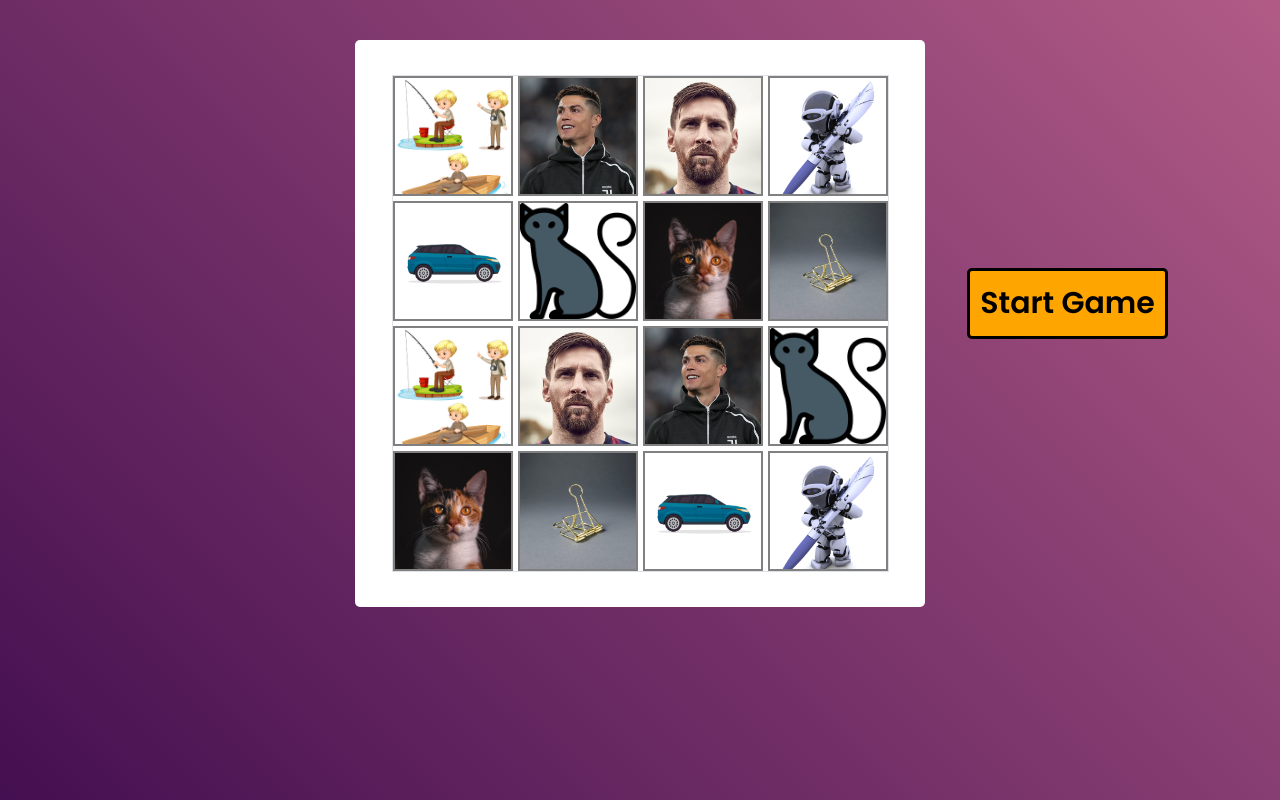
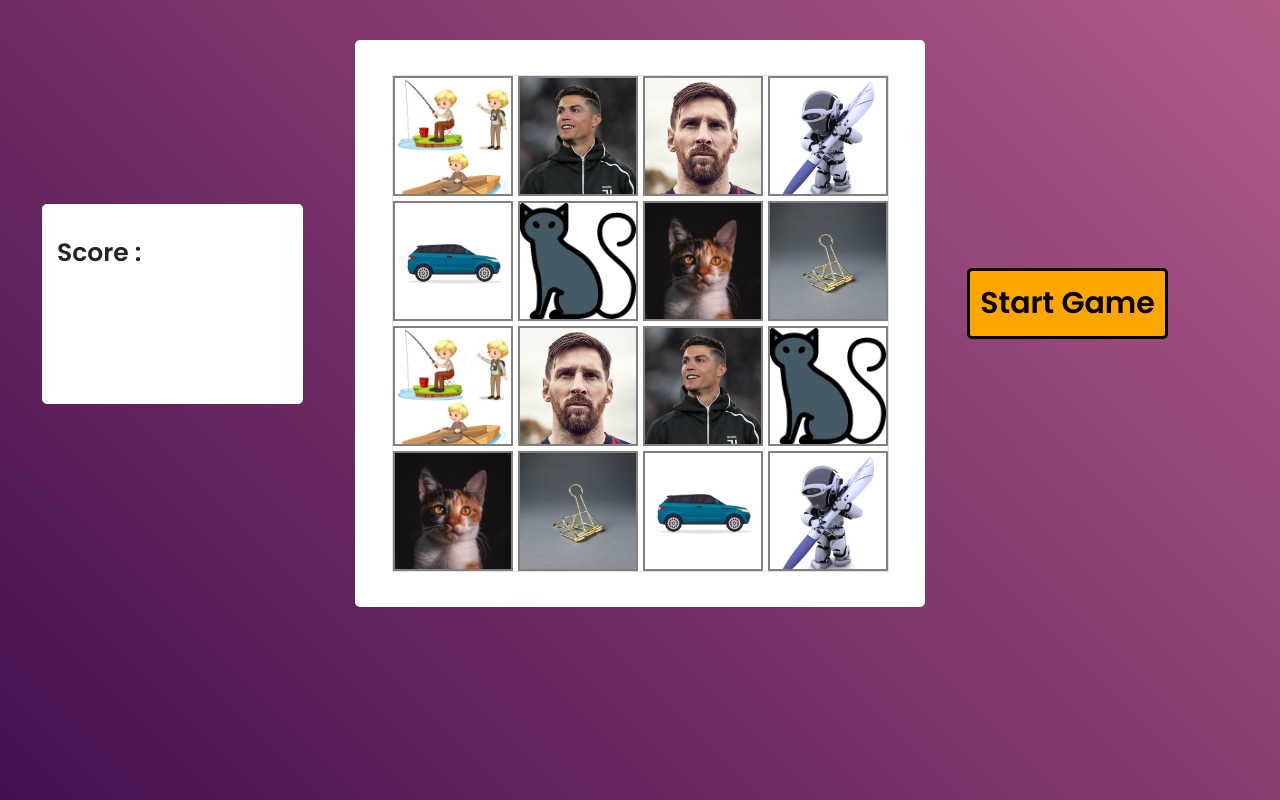
Before and after one commit to shafik720/Card-Memory-Game, a plain HTML site: page index.html in a window 1280 px wide. Drawn offline with Linux system fonts and the light colour scheme.

```diff
--- a/app.js
+++ b/app.js
@@ -26,6 +26,7 @@
 popCounter = document.querySelector('.pop-counter'),
 wrapper = document.querySelector('.wrapper'),
 resetBtn = document.querySelector('.reset-btn'),
+scoreNumber = document.getElementById('scoreNumber'),
 startBtn = document.querySelector('.start-game');
 
 
@@ -63,12 +64,13 @@
 
 })
 
-
+// -------------------------------  showing image function or main function
 let firstSelect, secondSelect;
 let selection = [];
 let idSelection = [];
+let x = 0;
+
 function showImg(any){
-
     firstSelect = any.querySelector('img').src;
     any.querySelector('img').style.opacity = '1';
     selection.push(firstSelect);
@@ -76,6 +78,8 @@
     if(selection.length==2){
         if(selection[0]==selection[1]){
             showPopUp('right');
+            x = x+5;
+            scoreNumber.innerText = x;
         }else{
             showPopUp('wrong');
             let  x =  () => {
--- a/index.html
+++ b/index.html
@@ -16,7 +16,13 @@
 
     <div class="container">
         <div class="row">
-            <div class="col-lg-3"></div>
+            <div class="col-lg-3">
+                <div class=" h-100  d-flex align-items-center  justify-content-center flex-column ">
+                    <div class="score">
+                        <p>Score : <span id="scoreNumber"></span> </p>
+                    </div>
+                </div>
+            </div>
             <div class="col-lg-6 wrapper ">
                 <div class="mainCardx border">
                     <div id="card1" class="cardx"  onclick="showImg(this)"></div>
--- a/style.css
+++ b/style.css
@@ -120,3 +120,18 @@
     align-items: center;
     display: none;
 }
+
+
+/* --------------- Pop up Counter ----------------- */
+.score{
+    background: white;
+    min-height: 200px;
+    border-radius: 5px;
+    width: 100%;
+    margin-right: 80px;
+}
+.score p{
+    margin: 30px 15px;
+    font-size: 25px;
+    font-weight: 600;
+}
```
